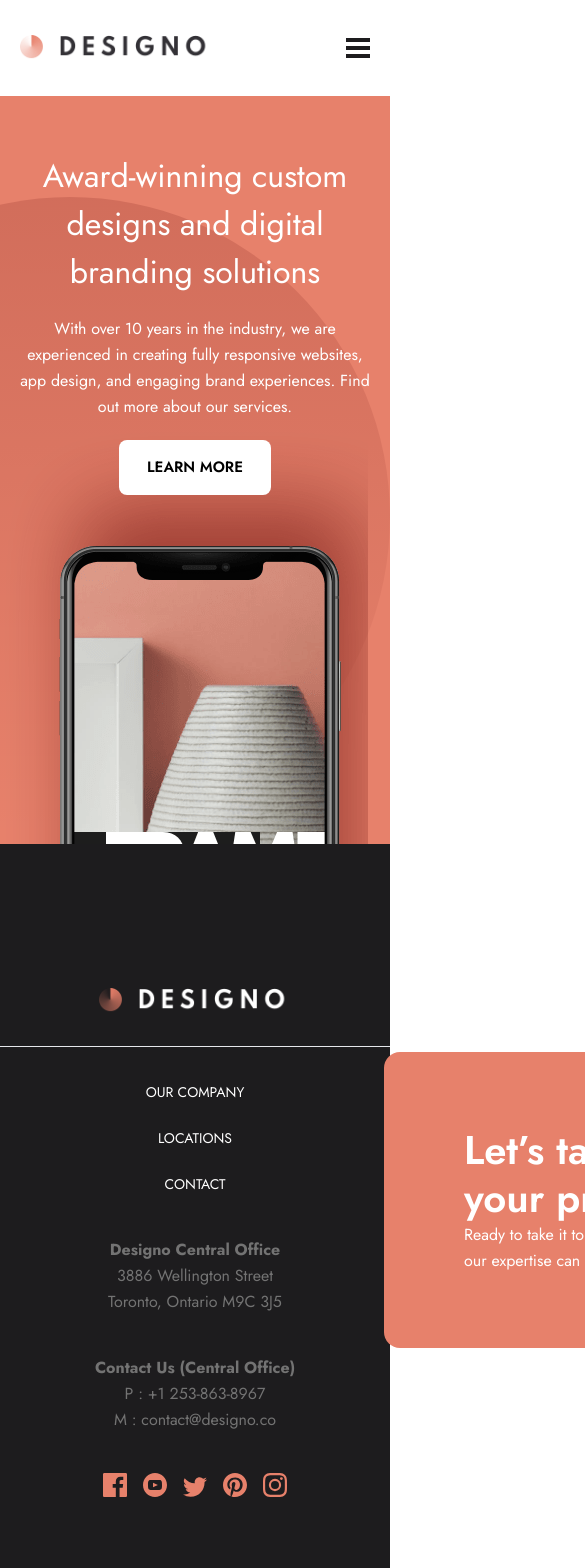
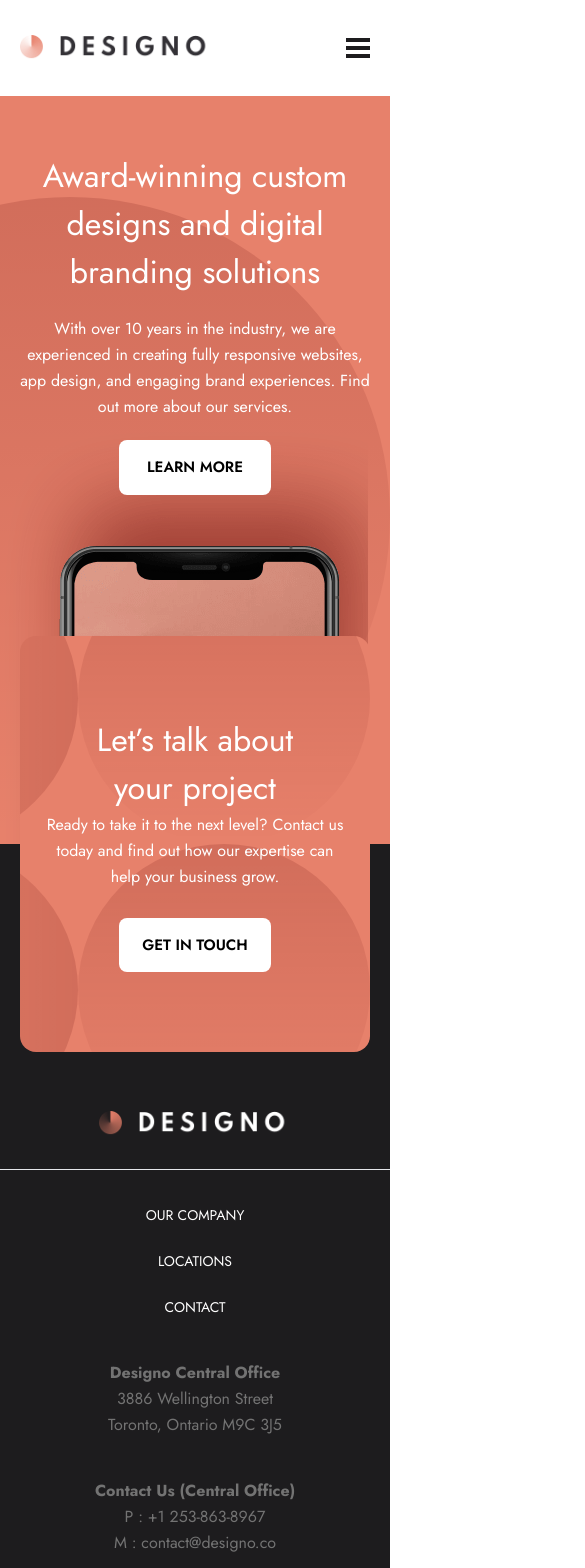
Before and after one commit to Oz996/Designo, a React (Vite) app: page / in a window 390 px wide. Shown: the top 1568 px of the page, 585 px wide, since content can reach past the window. Built offline with nearby package versions, Linux system fonts and the light colour scheme.

Commit message:
added responsiveness to footer top section

```diff
--- a/src/components/shared/Footer.tsx
+++ b/src/components/shared/Footer.tsx
@@ -9,20 +9,20 @@ import Button from "./Button";
 
 const Footer = () => {
   return (
-    <footer className="h-[51rem] sm:h-[24.5rem] w-full right-0 bg-black-light relative">
-      <div className="h-[18.5rem] w-[70rem] px-20 bg-peach absolute bottom-[19.5rem] left-[24rem] rounded-2xl bg-call-to-action-circles bg-right bg-no-repeat flex items-center justify-between">
+    <footer className="h-[51rem] sm:h-[24.5rem] w-full right-0 bg-black-light relative max-sm:flex max-sm:items-end max-sm:pb-10">
+      <div className="absolute bottom-[38rem] sm:bottom-[19.5rem] left-0 right-0 flex justify-center items-center w-full container max-sm:px-5 overflow-hidden z-20">
+        <div className="max-md:text-center max-sm:py-20 sm:h-[22rem] lg:h-[18.5rem] w-full px-5 sm:px-20 bg-peach rounded-2xl bg-call-to-action-circles bg-right bg-no-repeat flex max-md:flex-col items-center max-md:justify-center max-md:gap-7 justify-between">
           <div className="flex flex-col">
-          <h2 className="heading-md text-white">
+            <h2 className="heading-mobile sm:heading-md text-white">
               Let’s talk about <br /> your project
             </h2>
             <p className="body text-white">
               Ready to take it to the next level? Contact us today and find out
-            how
-            <br />
-            our expertise can help your business grow.
+              how our expertise can help your business grow.
             </p>
           </div>
           <Button>get in touch</Button>
+        </div>
       </div>
       <div className="container pt-36">
         <div className="flex flex-col sm:flex-row justify-between items-center">
```
Lines whose indentation alone changed are shown as unchanged.
